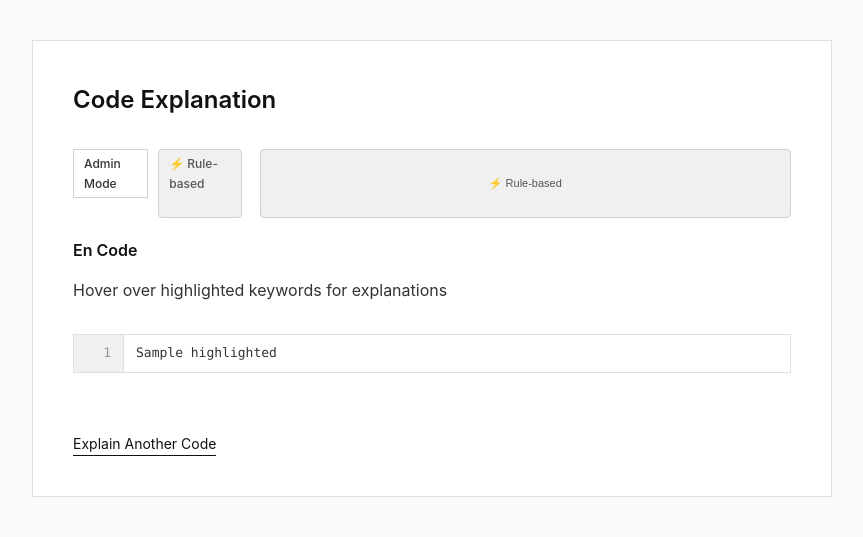
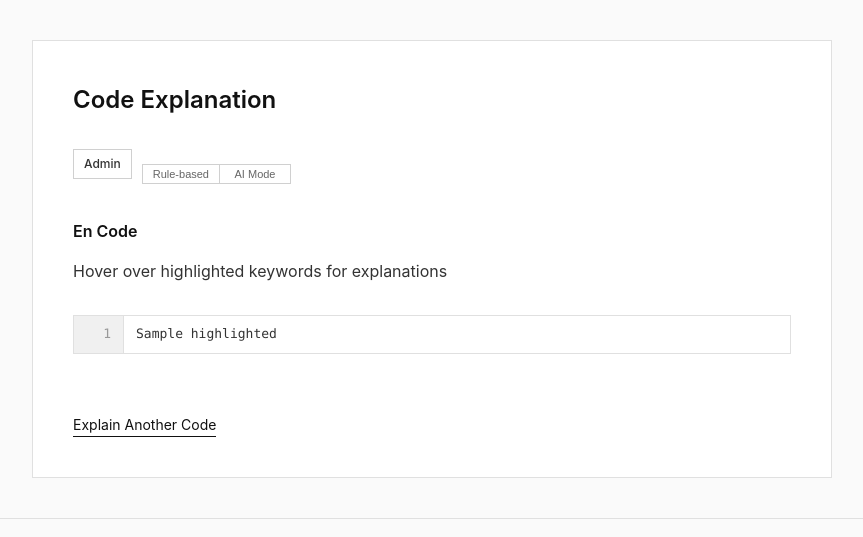
Before and after one commit to ethanzhoucool/explain-my-code, a Flask app: template templates/result.html in a window 1280 px wide. Shown: the top 537 px of the page, without its empty margins (208-1071 px from the left). Run offline with Flask 3, Linux system fonts and the light colour scheme; the template is opened without the code that fills it: most values are stand-ins (such as "Sample title", 1, 10 or a date in 2020).

Commit message:
Fix toggle button styling - add alignment and min-width

```diff
--- a/static/style.css
+++ b/static/style.css
@@ -241,6 +241,7 @@ footer a {
 /* Mode badges */
 .badges {
     display: flex;
+    align-items: center;
     gap: 10px;
     margin-bottom: 20px;
 }
@@ -294,6 +295,50 @@ footer a {
 .mode-toggle {
     margin: 25px 0;
     text-align: center;
+}
+
+/* Mode Toggle Group (in badges area) */
+.mode-toggle-group {
+    display: inline-flex;
+    border: 1px solid #d0d0d0;
+    overflow: hidden;
+}
+
+.mode-toggle-btn {
+    padding: 3px 10px;
+    font-size: 11px;
+    font-weight: 500;
+    border: none;
+    background: white;
+    color: #666;
+    cursor: pointer;
+    transition: all 0.15s;
+    width: auto;
+    min-width: 70px;
+    text-align: center;
+}
+
+.mode-toggle-btn:first-child {
+    border-right: 1px solid #d0d0d0;
+}
+
+.mode-toggle-btn:hover:not(.active) {
+    background: #f5f5f5;
+}
+
+.mode-toggle-btn.active {
+    background: #111;
+    color: white;
+}
+
+.mode-toggle-btn.loading {
+    opacity: 0.7;
+    cursor: wait;
+}
+
+.mode-toggle-btn .btn-text,
+.mode-toggle-btn .btn-loading {
+    display: inline;
 }
 
 .toggle-btn {
--- a/templates/result.html
+++ b/templates/result.html
@@ -9,21 +9,17 @@
         <h1>Code Explanation</h1>
 
         <div class="badges">
-            <span class="level-badge">{{ level|replace('_', ' ')|title }} Mode</span>
-            <span class="mode-badge {% if mode == 'ai' %}mode-ai{% else %}mode-rule{% endif %}">
-                {% if mode == 'ai' %}🤖 AI-Powered{% else %}⚡ Rule-based{% endif %}
-            </span>
-            <!-- Small toggle button next to badges -->
-            {% if mode == 'rule-based' %}
-            <button type="button" class="mode-switch-btn ai-switch" id="switchToAI">
-                <span class="btn-text">Try AI ✨</span>
-                <span class="btn-loading" style="display:none;">Loading...</span>
+            <span class="level-badge">{{ level|replace('_', ' ')|title }}</span>
+            <!-- Toggle switch for mode -->
+            <div class="mode-toggle-group">
+                <button type="button" class="mode-toggle-btn {% if mode == 'rule-based' %}active{% endif %}" id="ruleBtn">
+                    Rule-based
                 </button>
-            {% else %}
-            <button type="button" class="mode-switch-btn rule-switch" id="switchToRule">
-                ⚡ Rule-based
+                <button type="button" class="mode-toggle-btn {% if mode == 'ai' %}active{% endif %}" id="aiBtn">
+                    <span class="btn-text">AI Mode</span>
+                    <span class="btn-loading" style="display:none;">⏳</span>
                 </button>
-            {% endif %}
+            </div>
         </div>
 
         <h2>{{ language|title }} Code</h2>
@@ -86,118 +82,66 @@
         let aiLoaded = {% if mode == 'ai' %}true{% else %}false{% endif %};
         let aiContentCache = null;
 
+        const ruleBtn = document.getElementById('ruleBtn');
+        const aiBtn = document.getElementById('aiBtn');
+        const instruction = document.querySelector('.instruction');
+
         {% if mode == 'ai' %}
         // Cache the AI content if we're already in AI mode
         aiContentCache = document.getElementById('ai-content').innerHTML;
         {% endif %}
 
-        // Switch to AI button
-        const switchToAIBtn = document.getElementById('switchToAI');
-        if (switchToAIBtn) {
-            switchToAIBtn.addEventListener('click', function() {
+        // Rule-based button click
+        ruleBtn.addEventListener('click', function() {
+            if (currentMode === 'rule-based') return;
+
+            // Cache AI content before switching
+            if (currentMode === 'ai' && !aiContentCache) {
+                aiContentCache = document.getElementById('ai-content').innerHTML;
+            }
+            if (currentMode === 'ai') aiLoaded = true;
+
+            // Switch views
+            document.getElementById('ai-content').style.display = 'none';
+            document.getElementById('rule-content').style.display = 'block';
+
+            // Update buttons
+            ruleBtn.classList.add('active');
+            aiBtn.classList.remove('active');
+            instruction.textContent = 'Hover over highlighted keywords for explanations';
+
+            currentMode = 'rule-based';
+            setupRuleTooltips();
+        });
+
+        // AI button click
+        aiBtn.addEventListener('click', function() {
+            if (currentMode === 'ai') return;
+
             if (aiLoaded && aiContentCache) {
                 // Use cached AI content
                 document.getElementById('ai-content').innerHTML = aiContentCache;
                 document.getElementById('ai-content').style.display = 'block';
                 document.getElementById('rule-content').style.display = 'none';
-                    updateBadgeAndButton('ai');
-                    // Re-setup tooltips for AI content
+
+                // Update buttons
+                aiBtn.classList.add('active');
+                ruleBtn.classList.remove('active');
+                instruction.textContent = 'Hover over each line for AI-generated explanations';
+
+                currentMode = 'ai';
                 setupAITooltips();
             } else {
                 // Show loading state and submit form
-                    const btnText = this.querySelector('.btn-text');
-                    const btnLoading = this.querySelector('.btn-loading');
+                const btnText = aiBtn.querySelector('.btn-text');
+                const btnLoading = aiBtn.querySelector('.btn-loading');
                 btnText.style.display = 'none';
                 btnLoading.style.display = 'inline';
-                    this.disabled = true;
-                    this.classList.add('loading');
+                aiBtn.disabled = true;
+                aiBtn.classList.add('loading');
                 document.getElementById('aiForm').submit();
             }
         });
-        }
-
-        // Switch to Rule-based button
-        const switchToRuleBtn = document.getElementById('switchToRule');
-        if (switchToRuleBtn) {
-            switchToRuleBtn.addEventListener('click', function() {
-                // Cache current AI content before switching
-                if (!aiContentCache) {
-                    aiContentCache = document.getElementById('ai-content').innerHTML;
-                }
-                aiLoaded = true;
-
-                // Switch views
-                document.getElementById('ai-content').style.display = 'none';
-                document.getElementById('rule-content').style.display = 'block';
-                updateBadgeAndButton('rule-based');
-                // Re-setup tooltips for rule content
-                setupRuleTooltips();
-            });
-        }
-
-        function updateBadgeAndButton(mode) {
-            const badge = document.querySelector('.mode-badge');
-            const instruction = document.querySelector('.instruction');
-            const badgesDiv = document.querySelector('.badges');
-
-            // Remove existing switch button
-            const existingBtn = badgesDiv.querySelector('.mode-switch-btn');
-            if (existingBtn) existingBtn.remove();
-
-            if (mode === 'ai') {
-                badge.className = 'mode-badge mode-ai';
-                badge.innerHTML = '🤖 AI-Powered';
-                instruction.textContent = 'Hover over each line for AI-generated explanations';
-
-                // Add rule-based button
-                const newBtn = document.createElement('button');
-                newBtn.type = 'button';
-                newBtn.className = 'mode-switch-btn rule-switch';
-                newBtn.id = 'switchToRule';
-                newBtn.innerHTML = '⚡ Rule-based';
-                newBtn.addEventListener('click', function() {
-                    if (!aiContentCache) {
-                        aiContentCache = document.getElementById('ai-content').innerHTML;
-                    }
-                    aiLoaded = true;
-                    document.getElementById('ai-content').style.display = 'none';
-                    document.getElementById('rule-content').style.display = 'block';
-                    updateBadgeAndButton('rule-based');
-                    setupRuleTooltips();
-                });
-                badgesDiv.appendChild(newBtn);
-            } else {
-                badge.className = 'mode-badge mode-rule';
-                badge.innerHTML = '⚡ Rule-based';
-                instruction.textContent = 'Hover over highlighted keywords for explanations';
-
-                // Add AI button
-                const newBtn = document.createElement('button');
-                newBtn.type = 'button';
-                newBtn.className = 'mode-switch-btn ai-switch';
-                newBtn.id = 'switchToAI';
-                newBtn.innerHTML = '<span class="btn-text">Try AI ✨</span><span class="btn-loading" style="display:none;">Loading...</span>';
-                newBtn.addEventListener('click', function() {
-                    if (aiLoaded && aiContentCache) {
-                        document.getElementById('ai-content').innerHTML = aiContentCache;
-                        document.getElementById('ai-content').style.display = 'block';
-                        document.getElementById('rule-content').style.display = 'none';
-                        updateBadgeAndButton('ai');
-                        setupAITooltips();
-                    } else {
-                        const btnText = this.querySelector('.btn-text');
-                        const btnLoading = this.querySelector('.btn-loading');
-                        btnText.style.display = 'none';
-                        btnLoading.style.display = 'inline';
-                        this.disabled = true;
-                        this.classList.add('loading');
-                        document.getElementById('aiForm').submit();
-                    }
-                });
-                badgesDiv.appendChild(newBtn);
-            }
-            currentMode = mode;
-        }
 
         function setupAITooltips() {
             const aiHighlights = document.querySelectorAll('#ai-content .ai-line-highlight');
```
Lines whose indentation alone changed are shown as unchanged.
